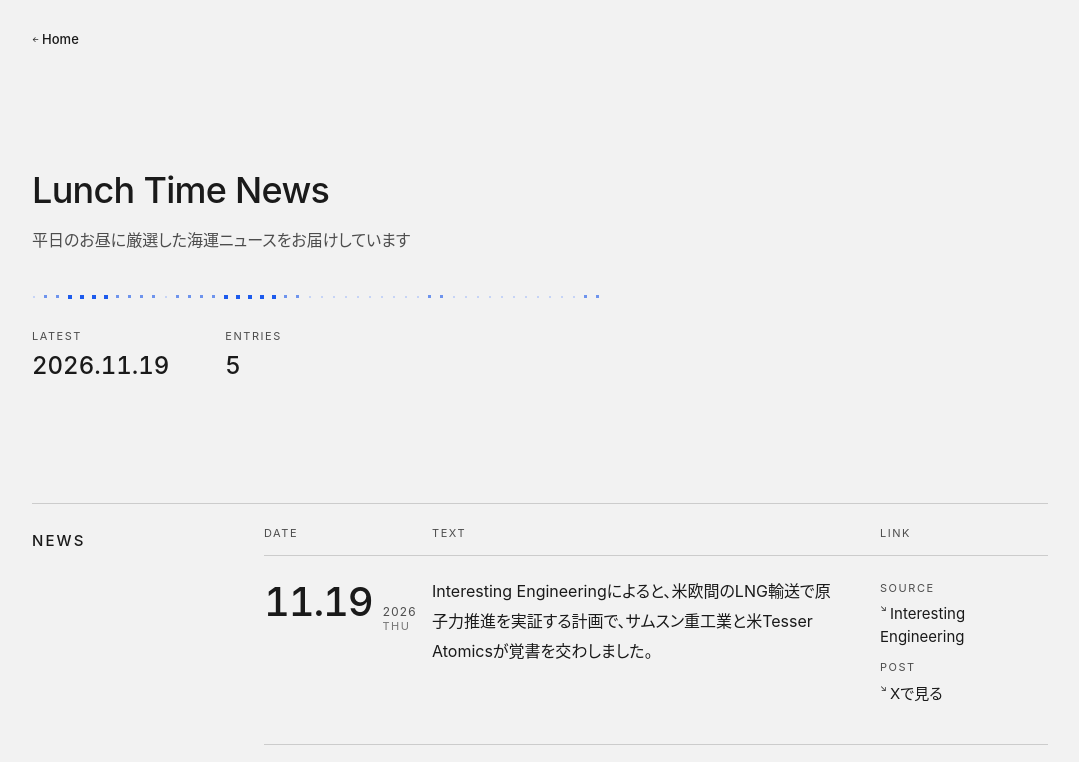
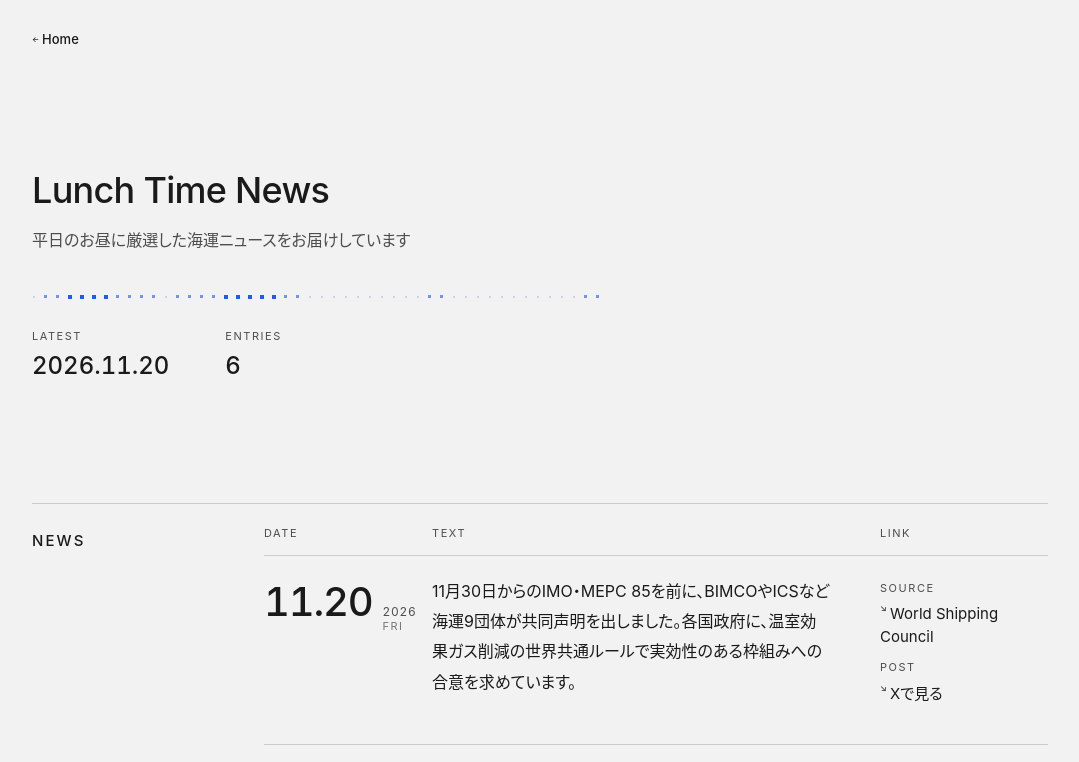
Before and after one commit to Marineman5/news, a plain HTML site: page index.html in a window 1280 px wide. Shown: the top 762 px of the page, without its empty margins (100-1179 px from the left). Drawn offline with Linux system fonts and the light colour scheme.

Commit message:
Add 2026-11-20 Lunch Time News entry

```diff
--- a/index.html
+++ b/index.html
@@ -17,8 +17,8 @@
   <p class="sub">平日のお昼に厳選した海運ニュースをお届けしています</p>
   <svg class="dots" viewBox="0 0 576 4" width="576" height="4" shape-rendering="crispEdges" aria-hidden="true" focusable="false"><path fill="#C6D4F6" d="M1 1h2v2h-2zM133 1h2v2h-2zM277 1h2v2h-2zM289 1h2v2h-2zM301 1h2v2h-2zM313 1h2v2h-2zM325 1h2v2h-2zM337 1h2v2h-2zM349 1h2v2h-2zM361 1h2v2h-2zM373 1h2v2h-2zM385 1h2v2h-2zM421 1h2v2h-2zM433 1h2v2h-2zM445 1h2v2h-2zM457 1h2v2h-2zM469 1h2v2h-2zM481 1h2v2h-2zM493 1h2v2h-2zM505 1h2v2h-2zM517 1h2v2h-2zM529 1h2v2h-2zM541 1h2v2h-2z"/><path fill="#6E94ED" d="M12 0h3v3h-3zM24 0h3v3h-3zM84 0h3v3h-3zM96 0h3v3h-3zM108 0h3v3h-3zM120 0h3v3h-3zM144 0h3v3h-3zM156 0h3v3h-3zM168 0h3v3h-3zM180 0h3v3h-3zM252 0h3v3h-3zM264 0h3v3h-3zM396 0h3v3h-3zM408 0h3v3h-3zM552 0h3v3h-3zM564 0h3v3h-3z"/><path fill="#1D5BED" d="M36 0h4v4h-4zM48 0h4v4h-4zM60 0h4v4h-4zM72 0h4v4h-4zM192 0h4v4h-4zM204 0h4v4h-4zM216 0h4v4h-4zM228 0h4v4h-4zM240 0h4v4h-4z"/></svg>
   <dl class="meta">
-    <div><dt>LATEST</dt><dd class="no"><time datetime="2026-11-19">2026.11.19</time></dd></div>
-    <div><dt>ENTRIES</dt><dd class="no">5</dd></div>
+    <div><dt>LATEST</dt><dd class="no"><time datetime="2026-11-20">2026.11.20</time></dd></div>
+    <div><dt>ENTRIES</dt><dd class="no">6</dd></div>
   </dl>
 </section>
 
@@ -27,6 +27,11 @@
   <table>
     <thead><tr><th scope="col">DATE</th><th scope="col">TEXT</th><th scope="col">LINK</th></tr></thead>
     <tbody>
+    <tr id="2026-11-20-01" class="s-published">
+      <td class="no"><a class="anc" href="#2026-11-20-01" aria-label="2026-11-20 の固定リンク"><time datetime="2026-11-20"><span class="md no">11.20</span><span class="yr no">2026</span><span class="wd">FRI</span></time></a></td>
+      <td class="t"><div class="tx"><p>11月30日からのIMO・MEPC 85を前に、BIMCOやICSなど海運9団体が共同声明を出しました。各国政府に、温室効果ガス削減の世界共通ルールで実効性のある枠組みへの合意を求めています。</p></div></td>
+      <td class="d"><ul class="lk"><li><span class="lk-k">SOURCE</span><a href="https://www.worldshipping.org/news/joint-industry-statement-shipping-industry-urges-governments-to-agree-on-global-ghg-regulations-to-provide-regulatory-certainty-and-incentivize-maritime-decarbonization" rel="noopener"><span class="lbl"><span class="ar" aria-hidden="true">↘</span>World Shipping Council</span></a></li><li><span class="lk-k">POST</span><a href="https://x.com/marine_man5/status/2123620037273723098" rel="noopener"><span class="lbl"><span class="ar" aria-hidden="true">↘</span>Xで見る</span></a></li></ul></td>
+    </tr>
     <tr id="2026-11-19-01" class="s-published">
       <td class="no"><a class="anc" href="#2026-11-19-01" aria-label="2026-11-19 の固定リンク"><time datetime="2026-11-19"><span class="md no">11.19</span><span class="yr no">2026</span><span class="wd">THU</span></time></a></td>
       <td class="t"><div class="tx"><p>Interesting Engineeringによると、米欧間のLNG輸送で原子力推進を実証する計画で、サムスン重工業と米Tesser Atomicsが覚書を交わしました。</p></div></td>
```
